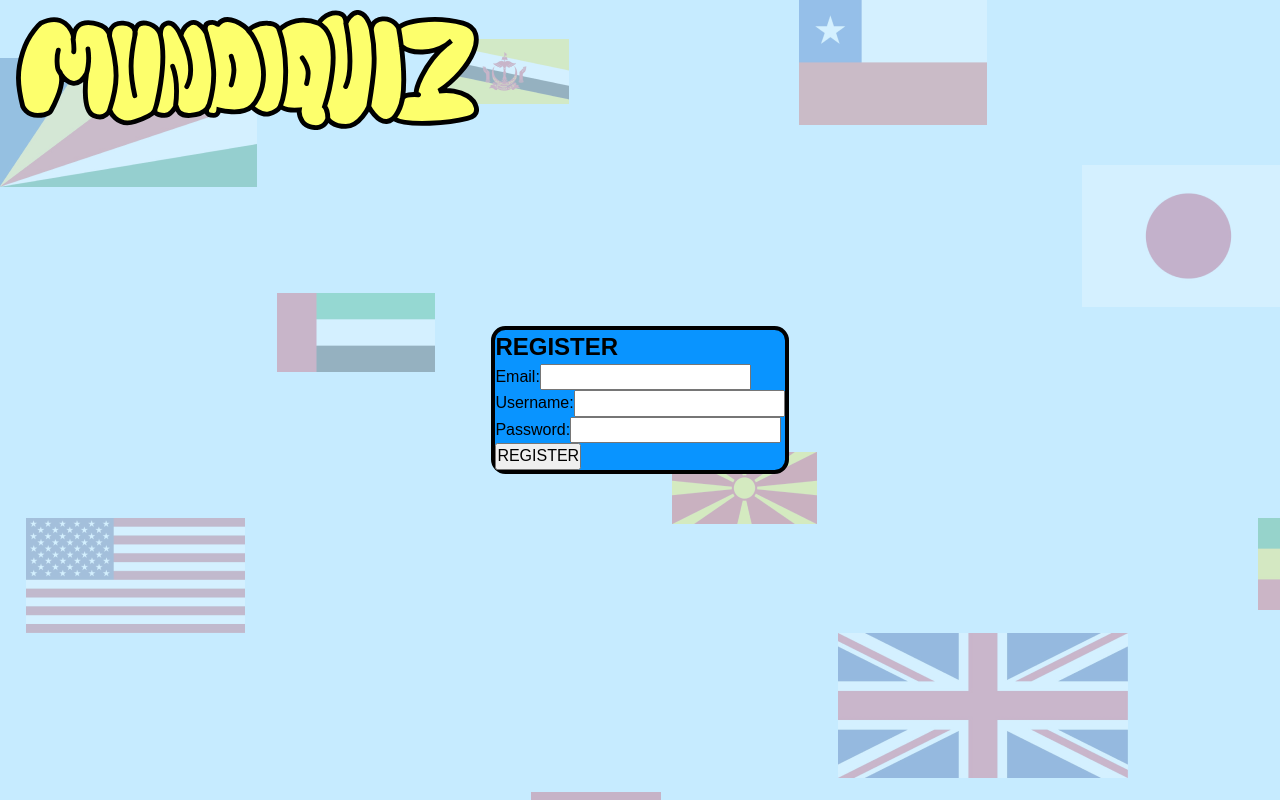
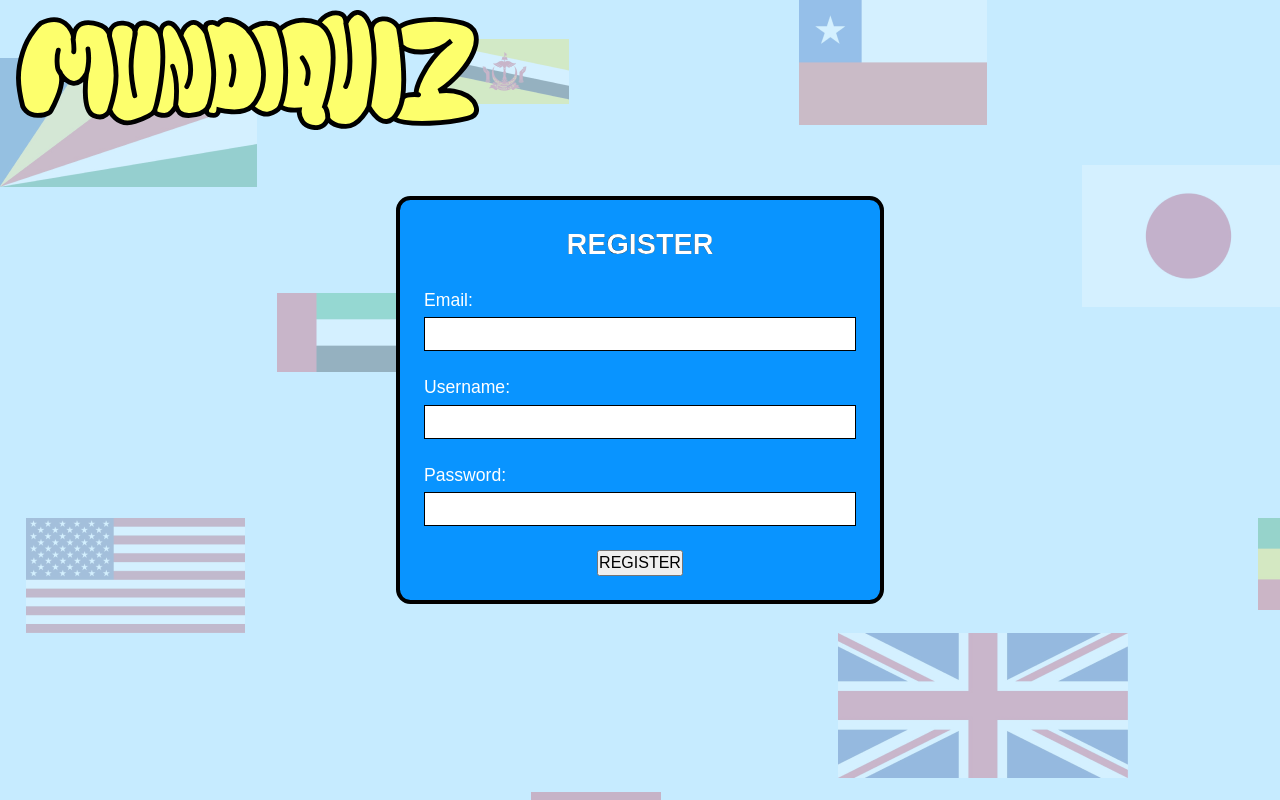
Before and after one commit to gabyplasencia/gabrielaplasenciaPPPDAWs, a React (Vite) app in the folder front-usuarios/: page /register in a window 1280 px wide. Built offline with nearby package versions, Linux system fonts and the light colour scheme; a web font is replaced by a local one.

Commit message:
issue: Crear estilos de formulario (vistas usuario) #10

```diff
--- a/front-usuarios/src/pages/Register.jsx
+++ b/front-usuarios/src/pages/Register.jsx
@@ -17,7 +17,7 @@ const Register = () => {
                     <label htmlFor="password" className="form__label">Password:</label>
                     <input type="password" name="password" id="password" className="form__input"/>
                 </div>
-                <button className="form__submit-btn">REGISTER</button>
+                <button className="regular-bnt">REGISTER</button>
             </form>
         </section>
     )
--- a/front-usuarios/src/sass/components/_form.scss
+++ b/front-usuarios/src/sass/components/_form.scss
@@ -0,0 +1,34 @@
+@use '../globals' as g;
+
+.form {
+    padding: 1.5rem;
+    display: flex;
+    flex-direction: column;
+    align-items: center;
+    gap: 1.5rem;
+    min-width: 95dvw;
+    @include g.media(g.$tablet){
+        min-width: 30rem;
+    }
+
+    &__title {
+        @include g.modal-title;
+    }
+
+    &__field-wrapper {
+        width: 100%;
+        display: flex;
+        flex-direction: column;
+        gap: 0.3rem;
+    }
+
+    &__label {
+        color: var(--white);
+        font-size: var(--fz-xs);
+    }
+
+    &__input {
+        padding: 0.3rem 0.5rem;
+        border: 1px solid var(--black);
+    }
+}
--- a/front-usuarios/src/sass/globals/_mixins.scss
+++ b/front-usuarios/src/sass/globals/_mixins.scss
@@ -10,3 +10,9 @@
         }
     }
 }
+
+@mixin modal-title{
+    font-size: var(--fz-m);
+    -webkit-text-stroke: 0.2px var(--black);
+    color: var(--white);
+}
--- a/front-usuarios/src/sass/globals/_root.scss
+++ b/front-usuarios/src/sass/globals/_root.scss
@@ -26,9 +26,9 @@ $mobile: 420px;
 
     // Fonts
     --ff-mclaren: "McLaren", sans-serif;
-    --fz-xs: 1.5rem;
-    --fz-s: 2rem;
-    --fz-m: 3rem;
-    --fz-l: 4rem;
-    --fz-xl: 6rem;
+    --fz-xs: 1.1rem;
+    --fz-s: 1.5rem;
+    --fz-m: 1.8rem;
+    --fz-l: 2.5rem;
+    --fz-xl: 3rem;
 }
```
